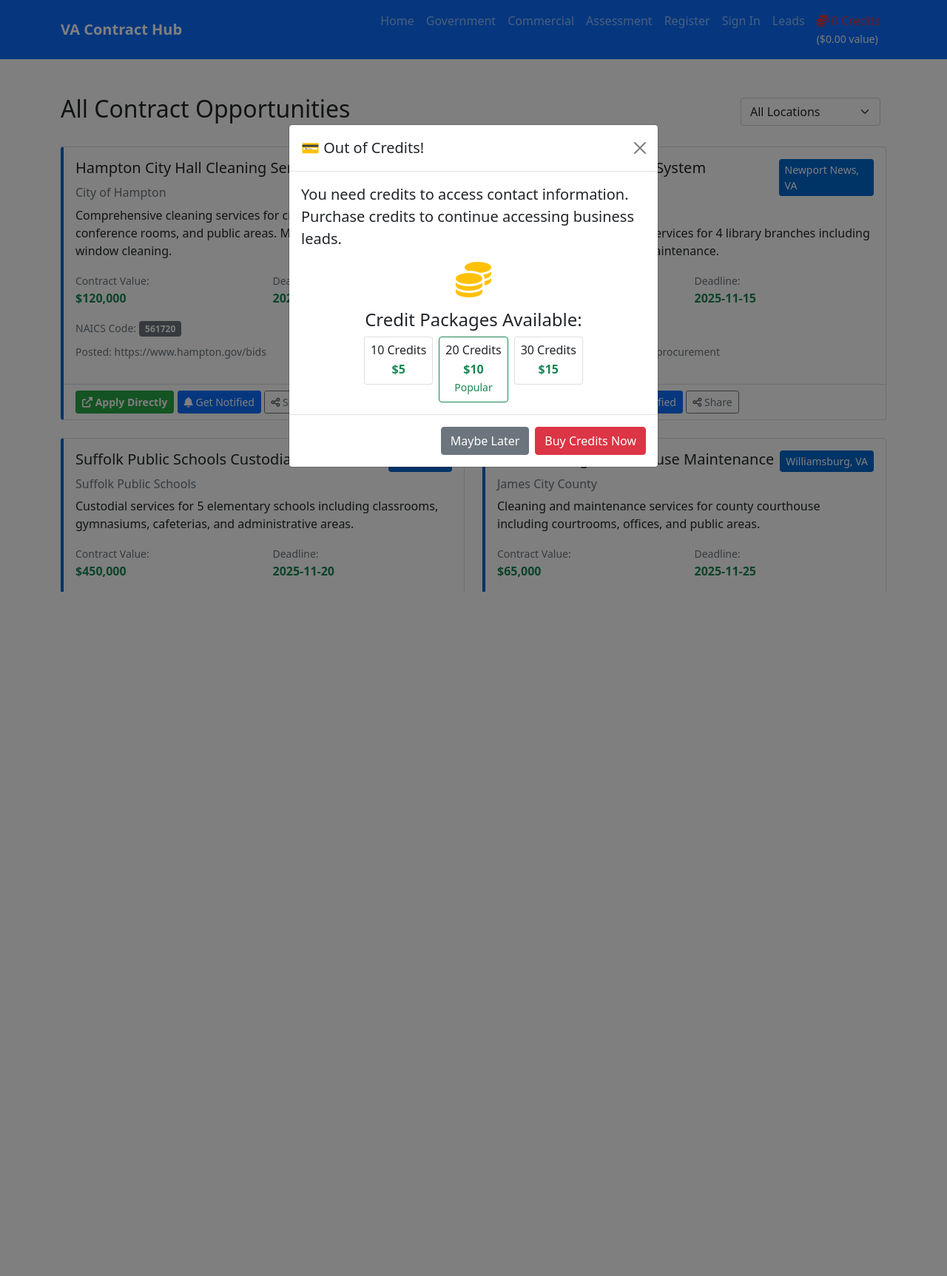
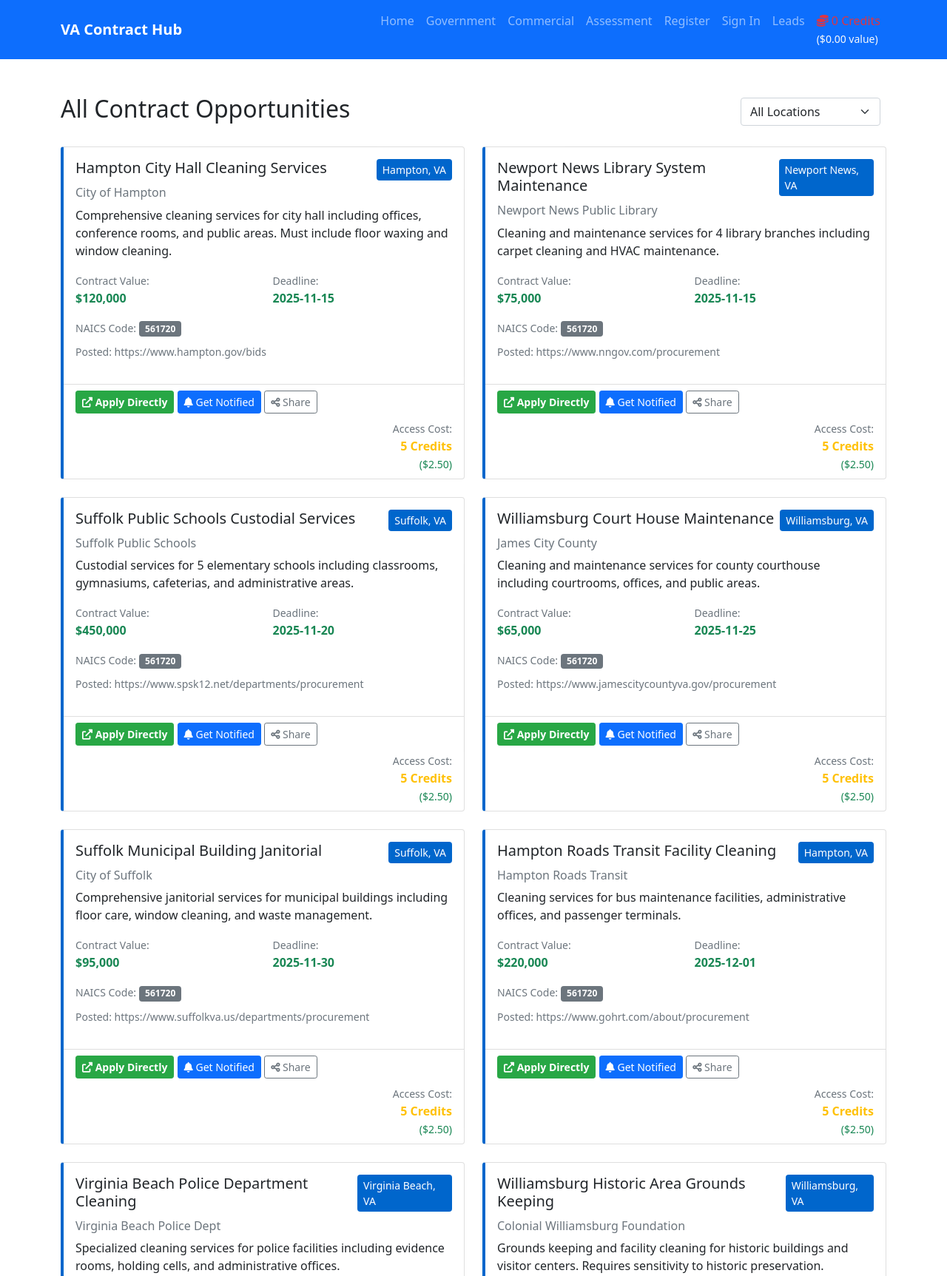
Before and after one commit to rayofsundays-boop/virginia-contracts-lead-generation, a Flask app: page /contracts in a window 1280 px wide. Shown: the top 1725 px of the page at 74% size. Before the commit the page ends 800 px from the top, so only its background shows below. Run offline with Flask 3, Linux system fonts and the light colour scheme; data comes from the database, SQL or seed files in the repository; data that the repository does not hold is empty.

Commit message:
Update lead system: 3 free leads, cost display, and improved credit alerts
- Change registration to give 3 free leads instead of 10 credits
- Add lead cost display (5 Credits / .50) to government contracts
- Remove automatic out-of-credits alerts - now only shows when user tries to access a lead
- Maintain existing commercial contracts cost display
- Improve user experience by only showing credit alerts when actually needed

```diff
--- a/app.py
+++ b/app.py
@@ -522,10 +522,10 @@ def register():
         conn = get_db_connection()
         c = conn.cursor()
         c.execute('''INSERT INTO leads (company_name, contact_name, email, phone,
-                     state, experience_years, certifications, credits_balance)
-                     VALUES (?, ?, ?, ?, ?, ?, ?, ?)''',
+                     state, experience_years, certifications, free_leads_remaining, credits_balance)
+                     VALUES (?, ?, ?, ?, ?, ?, ?, ?, ?)''',
                   (company_name, contact_name, email, phone, state,
-                   experience_years, certifications, 10))  # Give 10 free credits
+                   experience_years, certifications, 3, 0))  # Give 3 free leads
         conn.commit()
         conn.close()
 
--- a/templates/base.html
+++ b/templates/base.html
@@ -186,14 +186,7 @@
                             }
                         }
 
-                        // Check for alerts
-                        if (data.out_of_credits && !sessionStorage.getItem('credits_alert_shown')) {
-                            showCreditsAlert('out');
-                            sessionStorage.setItem('credits_alert_shown', 'true');
-                        } else if (data.low_credits && !sessionStorage.getItem('low_credits_alert_shown')) {
-                            showCreditsAlert('low');
-                            sessionStorage.setItem('low_credits_alert_shown', 'true');
-                        }
+                        // Do not show automatic alerts - only show when user tries to access a lead
                     }
                 })
                 .catch(error => {
--- a/templates/contracts.html
+++ b/templates/contracts.html
@@ -82,6 +82,11 @@
                                 title="Share this contract opportunity">
                             <i class="fas fa-share-alt"></i> Share
                         </button>
+                        <div class="text-end mt-2">
+                            <small class="text-muted">Access Cost:</small><br>
+                            <strong class="text-warning">5 Credits</strong><br>
+                            <small class="text-success">($2.50)</small>
+                        </div>
                     </div>
                 </div>
             </div>
```
